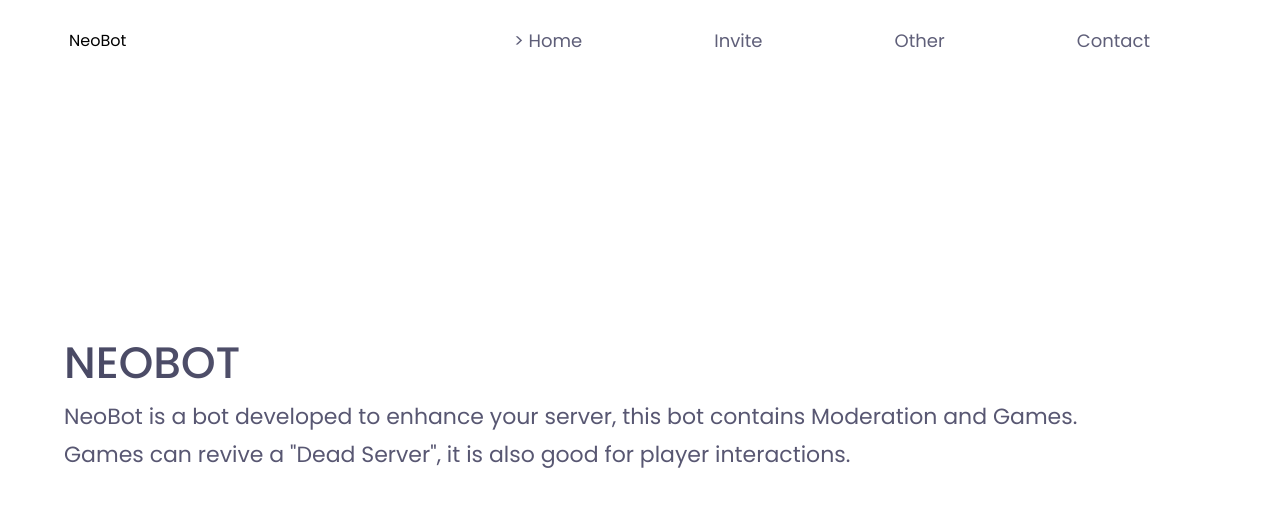
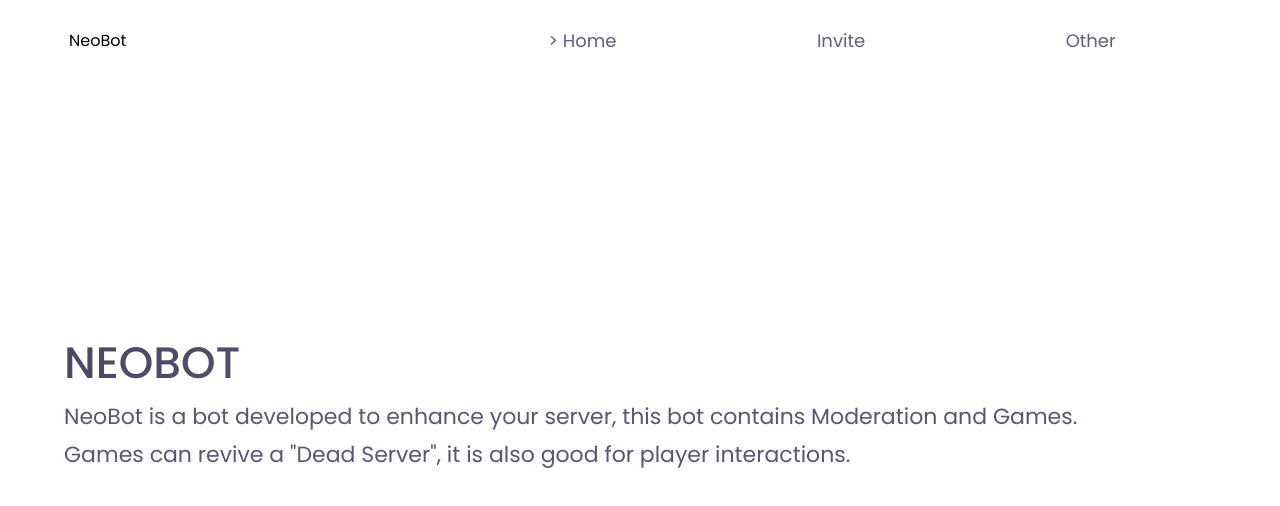
Before and after one commit to ZepZak/neo, a plain HTML site: page index.html in a window 1280 px wide. Drawn offline with Linux system fonts and the light colour scheme.

Commit message:
Page Index

```diff
--- a/index.html
+++ b/index.html
@@ -19,9 +19,8 @@
 			<nav>
 				<ul class="nav-links">
 					<li><a class="nav-link" href="./index.html"> > Home</a></li>
-					<li><a class="nav-link" href="./about.html">Invite</a></li>
-					<li><a class="nav-link" href="./videos.html">Other</a></li>
-					<li><a class="nav-link" href="#">Contact</a></li>
+					<li><a class="nav-link" href="./invite.html">Invite</a></li>
+					<li><a class="nav-link" href="./other.html">Other</a></li>
 				</ul>
 			</nav>
 		</header>
```
